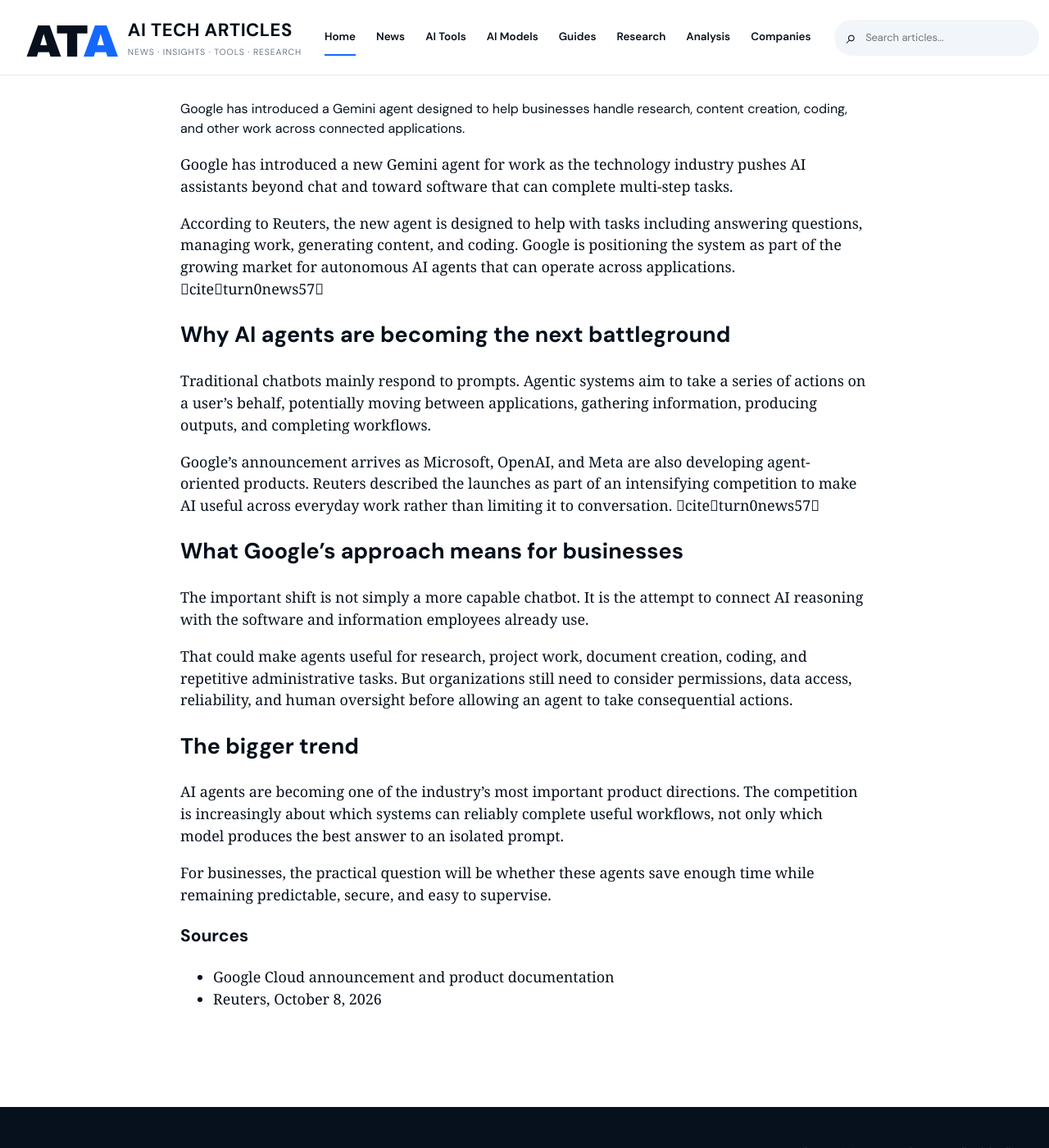
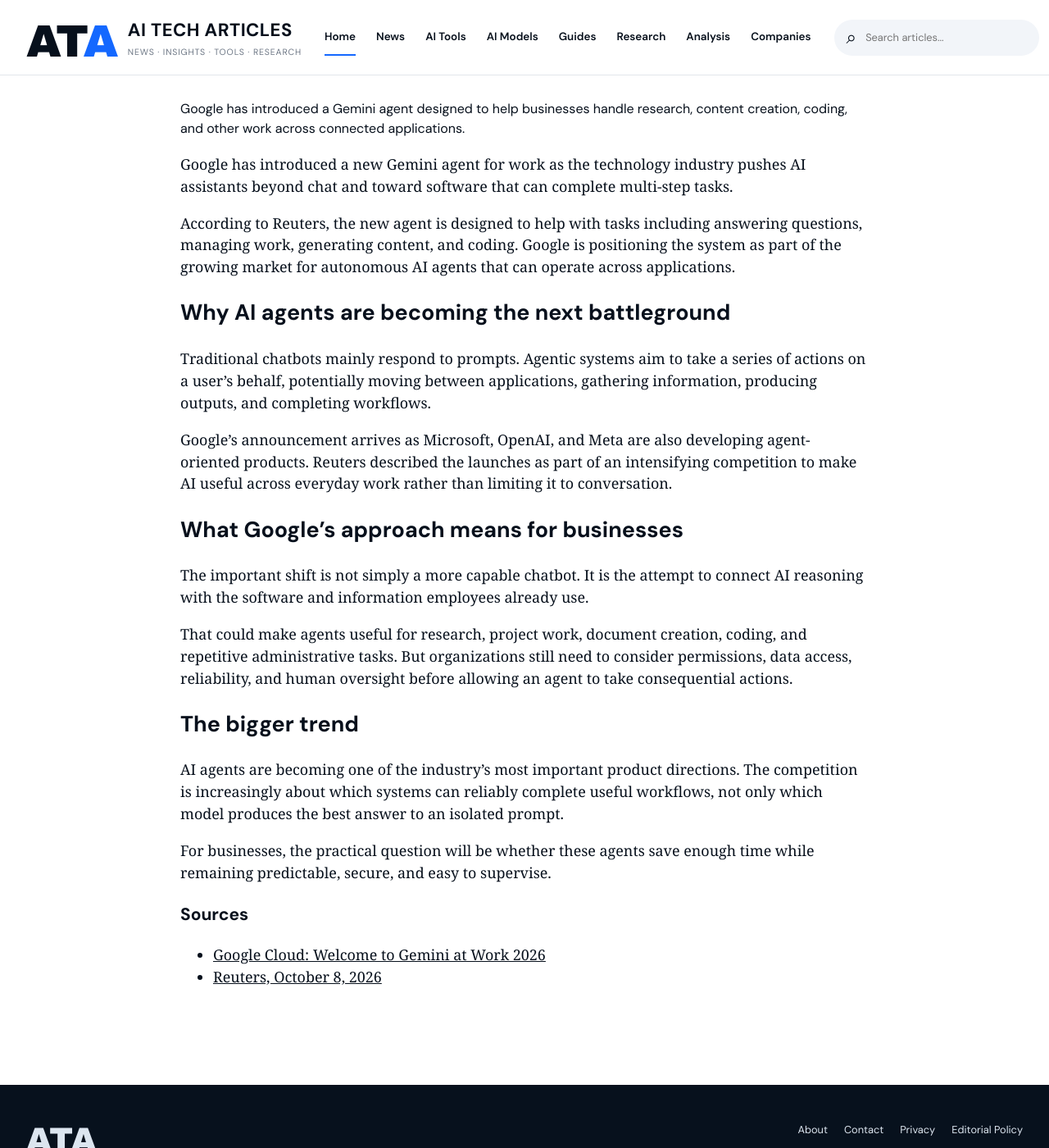
Before and after one commit to todaysnewsai/ChatGPTScope, a Jekyll site: the page built from news/2026-10-08-google-gemini-agent-work.md, in a window 1280 px wide and 1400 px high, scrolled down 361 px. Shown: the whole window at 82% size. Built offline with Jekyll 4.4.1, drawn with Linux system fonts in a browser that asks for light colours.

Commit message:
Add authoritative source links to article

```diff
--- a/news/2026-10-08-google-gemini-agent-work.md
+++ b/news/2026-10-08-google-gemini-agent-work.md
@@ -10,13 +10,13 @@
 
 Google has introduced a new Gemini agent for work as the technology industry pushes AI assistants beyond chat and toward software that can complete multi-step tasks.
 
-According to Reuters, the new agent is designed to help with tasks including answering questions, managing work, generating content, and coding. Google is positioning the system as part of the growing market for autonomous AI agents that can operate across applications. citeturn0news57
+According to Reuters, the new agent is designed to help with tasks including answering questions, managing work, generating content, and coding. Google is positioning the system as part of the growing market for autonomous AI agents that can operate across applications.
 
 ## Why AI agents are becoming the next battleground
 
 Traditional chatbots mainly respond to prompts. Agentic systems aim to take a series of actions on a user's behalf, potentially moving between applications, gathering information, producing outputs, and completing workflows.
 
-Google's announcement arrives as Microsoft, OpenAI, and Meta are also developing agent-oriented products. Reuters described the launches as part of an intensifying competition to make AI useful across everyday work rather than limiting it to conversation. citeturn0news57
+Google's announcement arrives as Microsoft, OpenAI, and Meta are also developing agent-oriented products. Reuters described the launches as part of an intensifying competition to make AI useful across everyday work rather than limiting it to conversation.
 
 ## What Google's approach means for businesses
 
@@ -32,5 +32,5 @@
 
 ### Sources
 
-- Google Cloud announcement and product documentation
-- Reuters, October 8, 2026
+- [Google Cloud: Welcome to Gemini at Work 2026](https://cloud.google.com/blog/products/ai-machine-learning/welcome-to-gemini-at-work-2026)
+- [Reuters, October 8, 2026](https://www.reuters.com/business/google-cloud-introduces-gemini-agent-work-ai-race-heats-up/)
```
